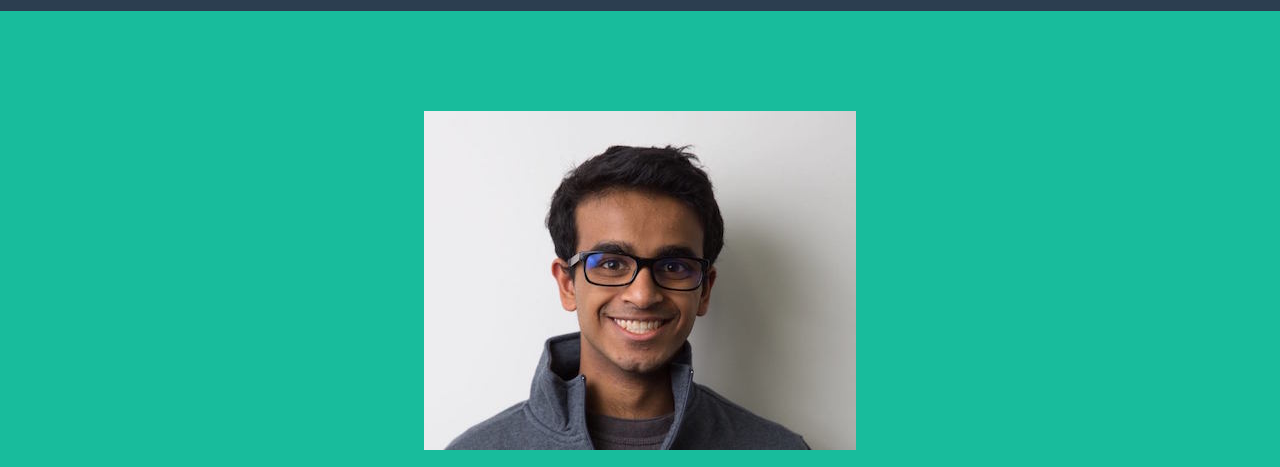
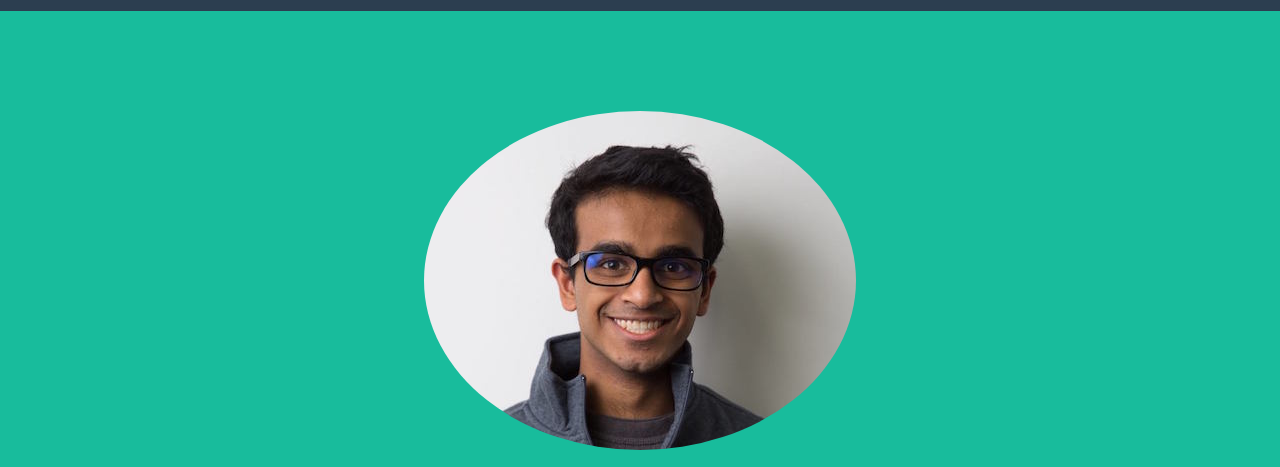
Before and after one commit to at553/mygithubpage, a website: page index.html in a window 1280 px wide. Shown: the part 89-556 px from the top of the page. Drawn offline with nearby package versions, Linux system fonts and the light colour scheme.

Commit message:
Update index.html

```diff
--- a/index.html
+++ b/index.html
@@ -71,7 +71,7 @@
         <div class="container">
             <div class="row">
                 <div class="col-lg-12">
-                    <img class="img-responsive" class="img-circle" src="img/profile.jpg" alt="">
+                    <img class="img-circle" src="img/profile.jpg" alt="">
                     <div class="intro-text">
                         <span class="name">Avinash Thangali</span>
                         <hr class="star-light">
```
